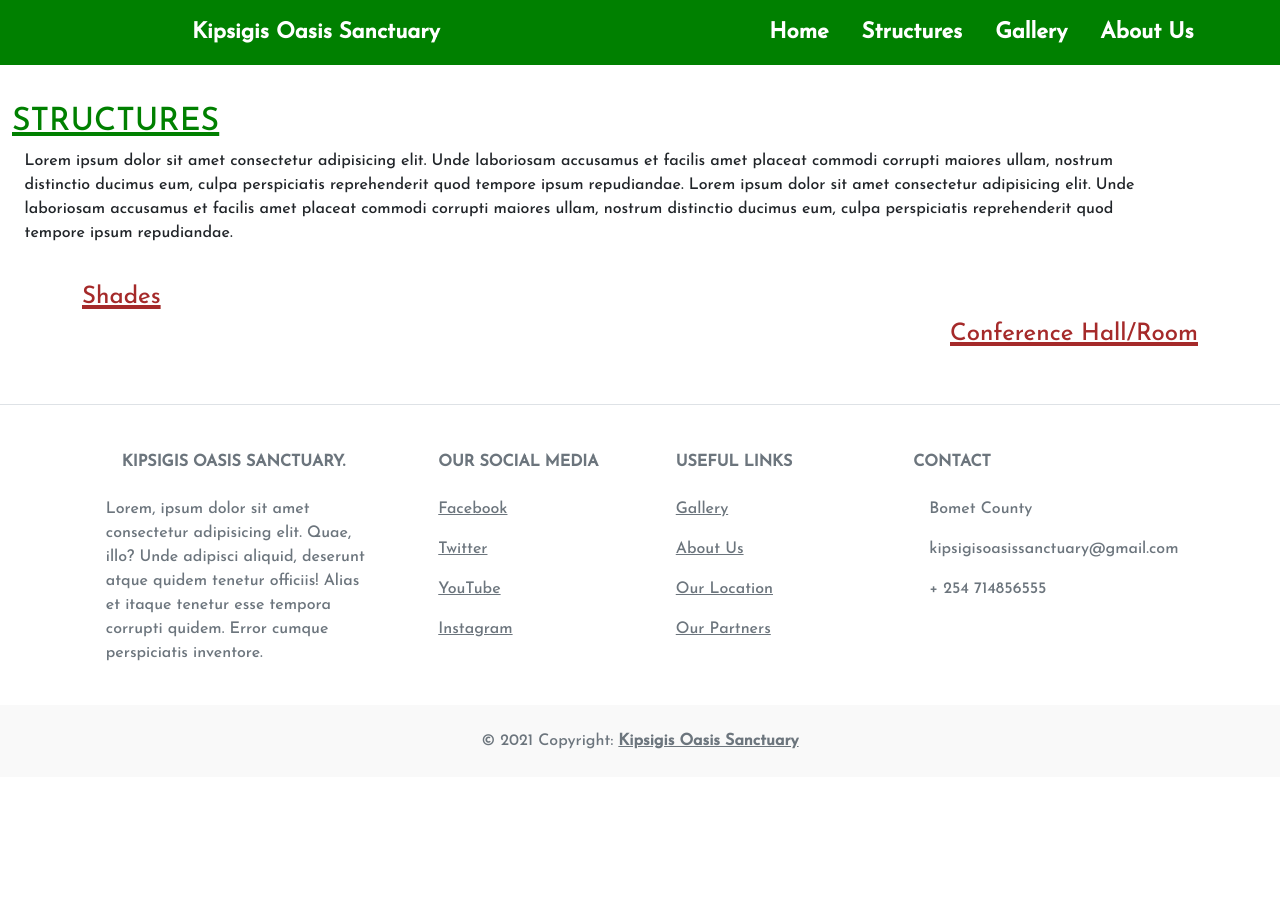
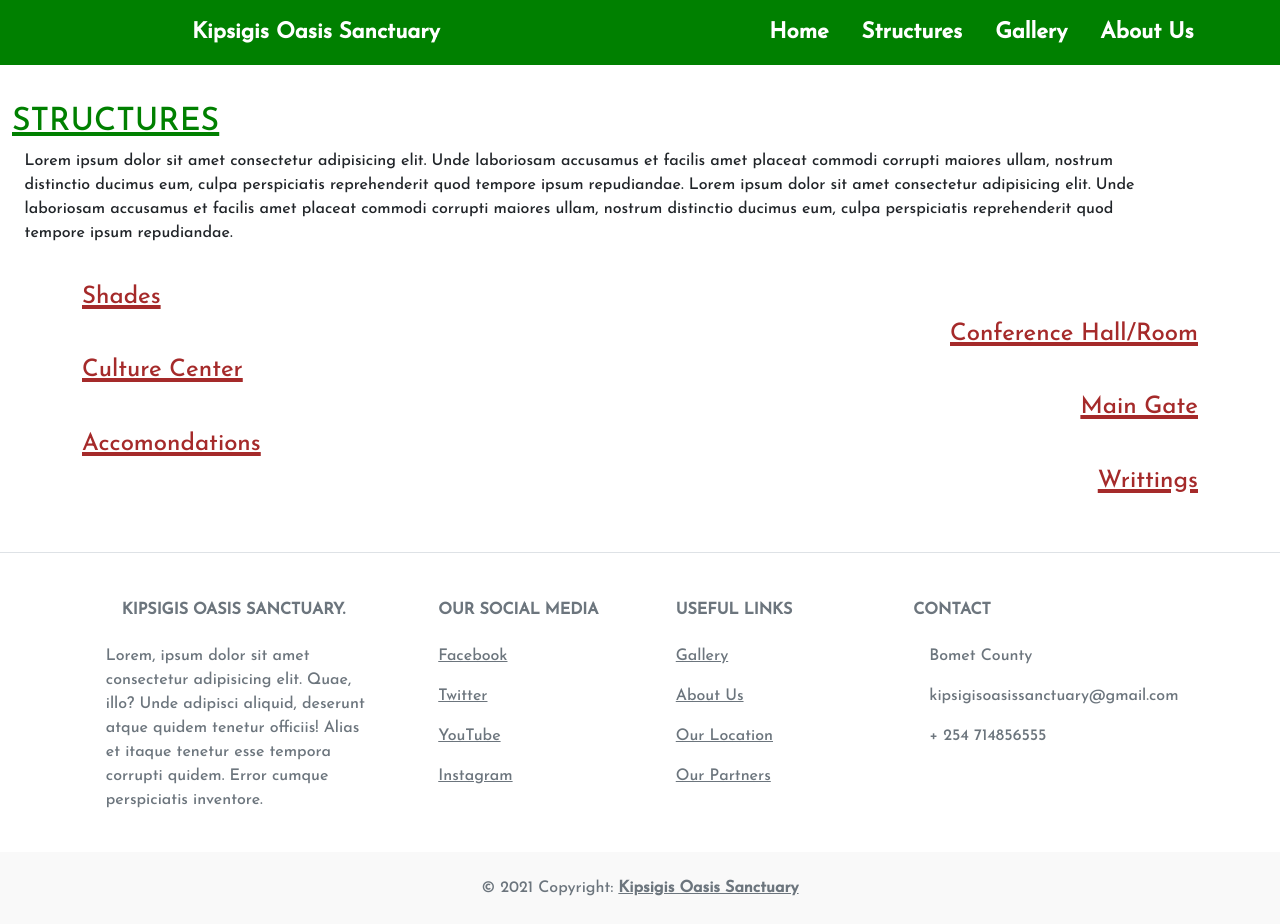
Before and after one commit to Vitalis-Kirui/Kipsigis-Sanctuary-Oasis, an Angular app: page /structures in a window 1280 px wide. Before the commit the page ends 800 px from the top, so only its background shows below. Built offline with nearby package versions, Linux system fonts and the light colour scheme.

Commit message:
Adding the rest of the structures to the container

```diff
--- a/src/app/Components/structures/structures.component.html
+++ b/src/app/Components/structures/structures.component.html
@@ -52,7 +52,78 @@
 
         </div>
 
+        <!-- Culture Centre code  -->
+
+        <div class="row">
+
+            <h4 class="leftH4">Culture Center</h4>
+
+            <div class="col">
+
+            </div>
+
+            <div class="col">
+
+            </div>
+
+        </div>
+
+        <!-- Main Gate centre code -->
+
+        <div class="row">
+
+            <div class="rightHeadings">
+
+                <h4 class="rightH4">Main Gate</h4>
+
+            </div>
+
+            <div class="col">
+
+            </div>
+
+            <div class="col">
+
+            </div>
+
+        </div>
+
+        <!-- Accomondations code  -->
+
+        <div class="row">
+
+            <h4 class="leftH4">Accomondations</h4>
+
+            <div class="col">
+
+            </div>
+
+            <div class="col">
+
+            </div>
+
+        </div>
+
+        <!-- Writtings code -->
+
+        <div class="row">
+
+            <div class="rightHeadings">
+
+                <h4 class="rightH4">Writtings</h4>
+
+            </div>
+
+            <div class="col">
+
+            </div>
+
+            <div class="col">
+
+            </div>
+
+        </div>
+
     </div>
 
-
 </div>
```
